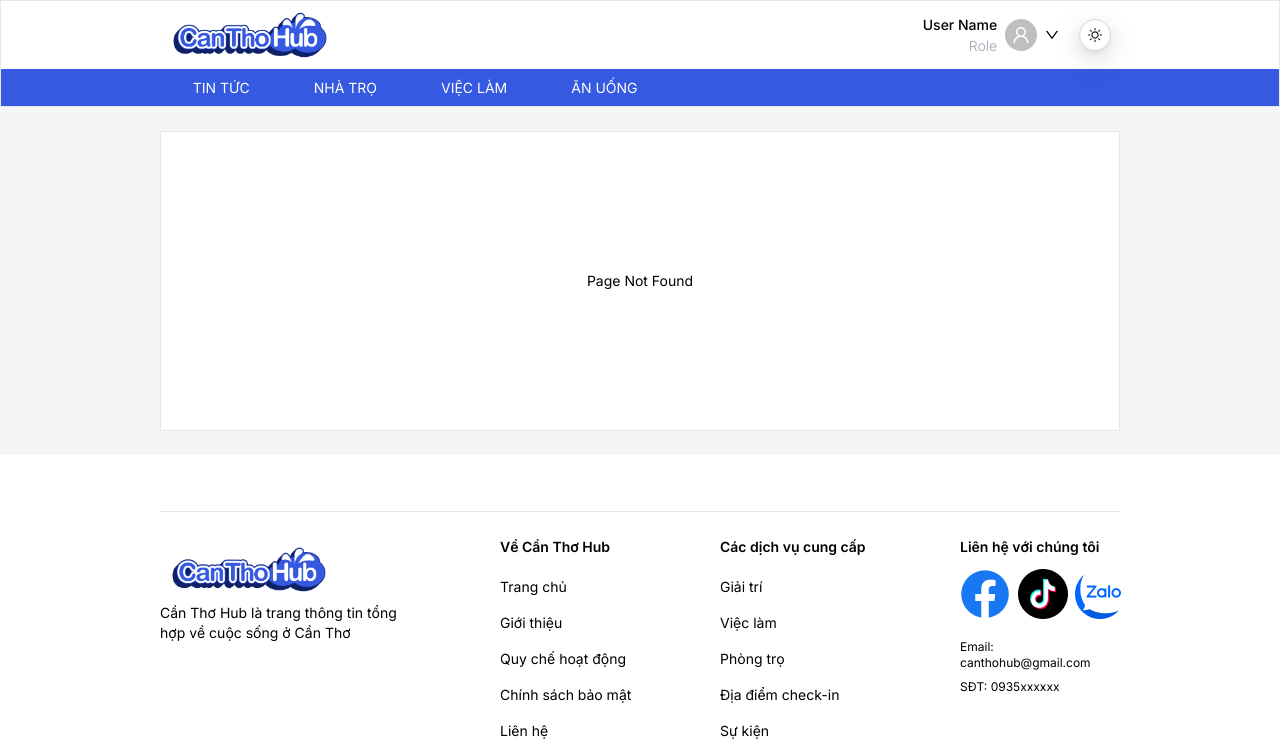
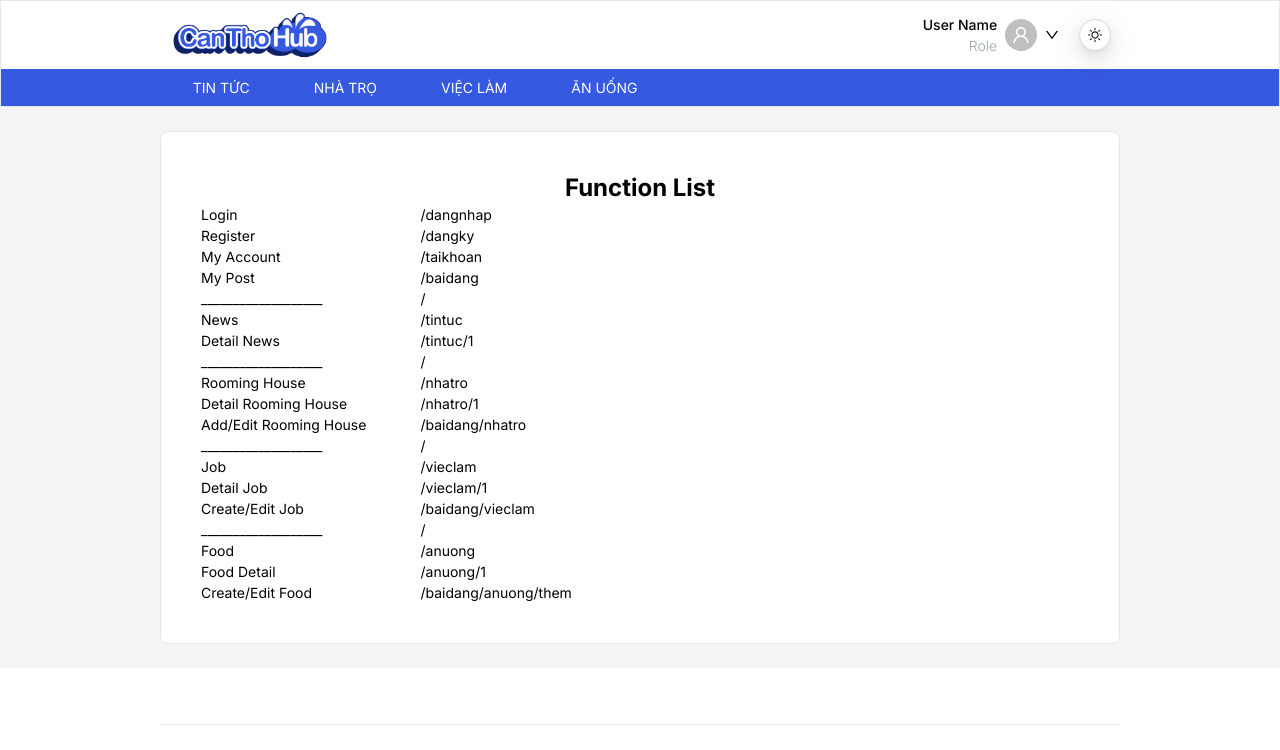
Before and after one commit to anhtan2223/Canthohub, a Next.js app in the folder FE/: page / in a window 1280 px wide. Before the commit this address had no page. Shown: the top 750 px of the page. Built offline with nearby package versions, Linux system fonts and the light colour scheme.

Commit message:
Add Home Page

```diff
--- /dev/null
+++ b/FE/app/page.tsx
@@ -0,0 +1,41 @@
+import Link from 'next/link'
+
+export default function MainPage() {
+    const listPage = [
+        { name : "Login" , url : "/dangnhap" } ,
+        { name : "Register" , url : "/dangky" } ,
+        { name : "My Account" , url : "/taikhoan" } ,
+        { name : "My Post" , url : "/baidang" } ,
+        { name : "___________________" , url : "/" } ,
+        { name : "News" , url : "/tintuc" } ,
+        { name : "Detail News" , url : "/tintuc/1" } ,
+        { name : "___________________" , url : "/" } ,
+        { name : "Rooming House" , url : "/nhatro" } ,
+        { name : "Detail Rooming House" , url : "/nhatro/1" } ,
+        { name : "Add/Edit Rooming House" , url : "/baidang/nhatro" } ,
+        { name : "___________________" , url : "/" } ,
+        { name : "Job" , url : "/vieclam" } ,
+        { name : "Detail Job" , url : "/vieclam/1" } ,
+        { name : "Create/Edit Job" , url : "/baidang/vieclam" } ,
+        { name : "___________________" , url : "/" } ,
+        { name : "Food" , url : "/anuong" } ,
+        { name : "Food Detail" , url : "/anuong/1" } ,
+        { name : "Create/Edit Food" , url : "/baidang/anuong/them" } ,
+
+
+    ]
+    return (
+        <div className="w-full p-10 bg-white border rounded-lg">
+            <div className="flex justify-center font-bold text-2xl">
+                Function List
+            </div>
+            <ul>
+                {listPage.map((i)=> <Link href={i.url} key={i.name} className="flex hover:text-blue-500">
+                    <div className="w-1/4">{i.name}</div>
+                    <div className="w-1/5">{i.url}</div>
+                </Link>
+                )}
+            </ul>
+        </div>
+    );
+}
--- a/FE/app/ui/Account/baidang/vieclam/editor.tsx
+++ b/FE/app/ui/Account/baidang/vieclam/editor.tsx
@@ -9,9 +9,8 @@ export default function EditorComponent(
 ) {
     const [content, setContent] = useState('');
     return (
-        <div className='w-full h-30'>
+        <div className='w-full'>
             <CKEditor
-
                 editor={ClassicEditor}
                 config={{
                     toolbar: {
```
Also changed, not shown: 1 other file (tests, documents, lock files or other folders).
